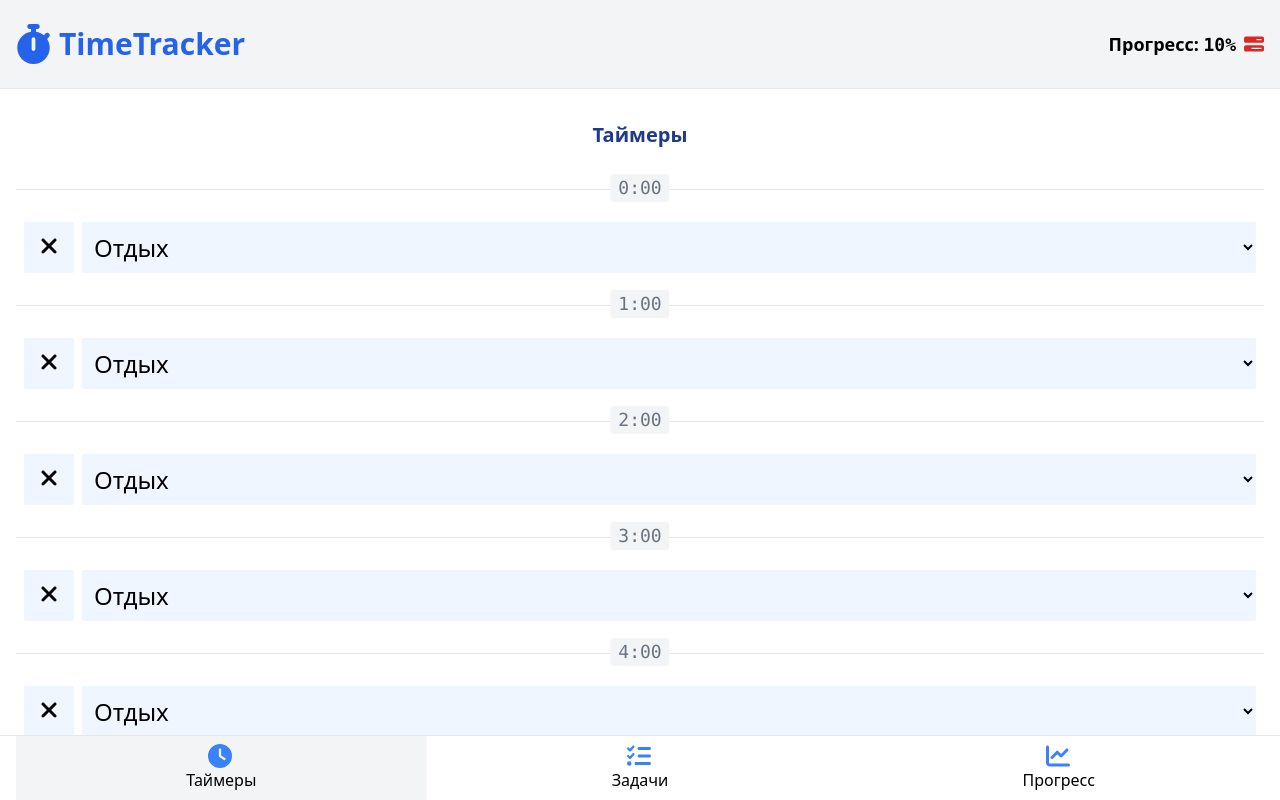
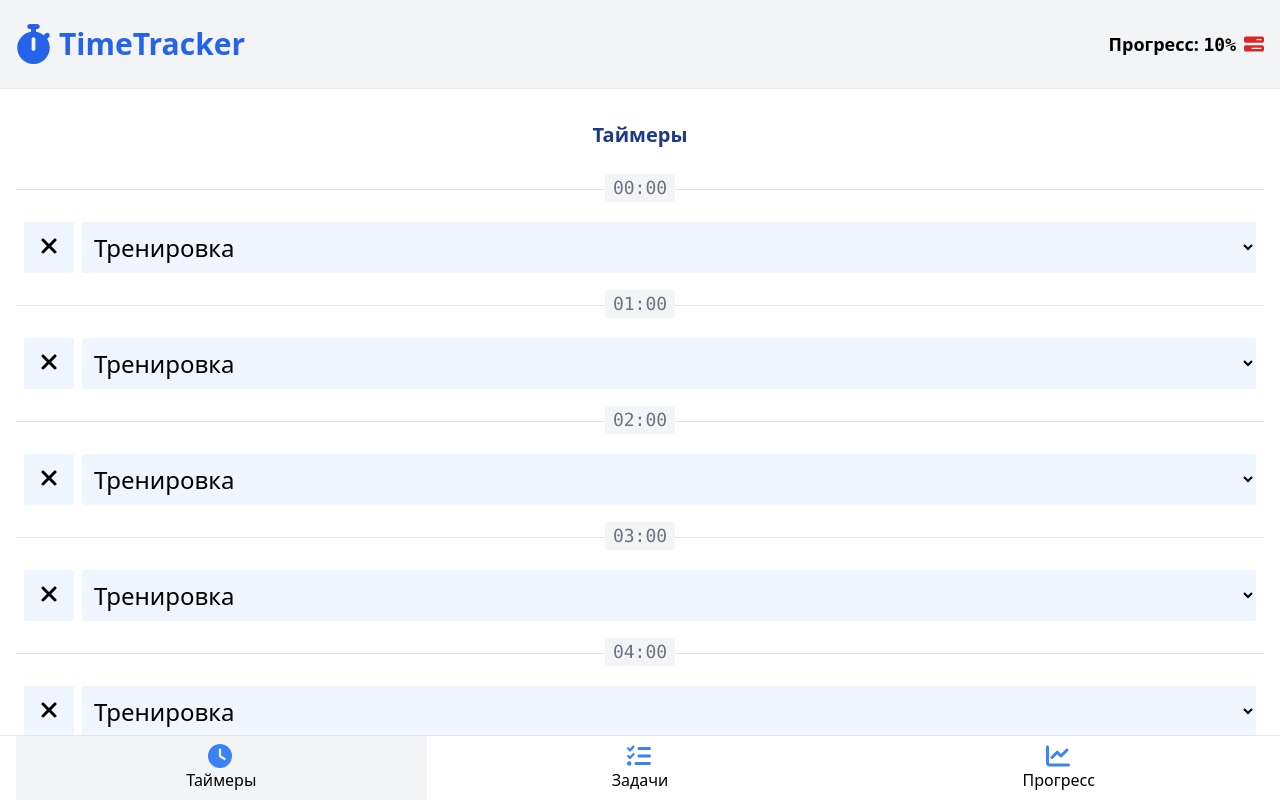
Before and after one commit to not-iron-yury/Vue_App_TimeTracker, a Vue app: page / in a window 1280 px wide. Shown: the top 800 px of the page. Built offline with nearby package versions, Linux system fonts and the light colour scheme.

Commit message:
Компонент TimeLineHour + мелкие правки и доработки (как же блть без них)
Changes to be committed:
	new file:   src/components/TimeLineHour.vue
	modified:   src/components/TimeLineItem.vue
	modified:   src/validators.js

```diff
--- /dev/null
+++ b/src/components/TimeLineHour.vue
@@ -0,0 +1,22 @@
+<script setup>
+import { isHourValid } from './../validators';
+
+const props = defineProps({
+  hour: {
+    type: Number,
+    required: true,
+    validator: isHourValid,
+  },
+});
+
+const classList = [
+  'absolute -top-4 left-1/2 -translate-x-2/4 px-2 text-lg font-mono rounded pointer-events-none',
+  props.hour === new Date().getHours() ? 'bg-blue-600 font-black text-white' : 'bg-gray-100 text-gray-500',
+];
+
+const formatedHour = `${props.hour.toString().padStart(2, '0')}:00`;
+</script>
+
+<template>
+  <a href="#" :class="classList"> {{ formatedHour }} </a>
+</template>
--- a/src/components/TimeLineItem.vue
+++ b/src/components/TimeLineItem.vue
@@ -2,6 +2,7 @@
 import { ref } from 'vue';
 import BaseSelect from './BaseSelect.vue';
 import { isTimeLineDataValid } from '../validators';
+import TimeLineHour from './TimeLineHour.vue';
 
 const props = defineProps({
   timeLineData: {
@@ -12,10 +13,6 @@ const props = defineProps({
 });
 
 const classListItem = 'relative flex flex-col gap-2 border-t border-gray-200 py-8 px-2';
-const classListLink = [
-  'absolute -top-4 left-1/2 -translate-x-2/4 px-2 text-lg font-mono rounded pointer-events-none',
-  props.timeLineData.hour === new Date().getHours() ? 'bg-blue-600 font-black text-white' : 'bg-gray-100 text-gray-500',
-];
 
 const options = [
   { label: 'Тренировка', value: 1 },
@@ -25,12 +22,12 @@ const options = [
   { label: 'Магазин', value: 5 },
 ];
 
-const selectedOptionId = ref(null);
+const selectedOptionId = ref(0);
 </script>
 
 <template>
   <li :class="classListItem">
-    <a href="#" :class="classListLink"> {{ timeLineData.hour }}:00 </a>
+    <TimeLineHour :hour="timeLineData.hour" />
     <base-select
       :options="options"
       :selectedOptionId="selectedOptionId"
--- a/src/validators.js
+++ b/src/validators.js
@@ -5,6 +5,10 @@ export function isPageValid(page) {
 }
 
 export function isTimeLineDataValid({ hour }) {
+  return isHourValid(hour);
+}
+
+export function isHourValid(hour) {
   return isNumber(hour) && hour < HOURS_IN_DAY && hour >= START_OF_THE_DAY;
 }
 
@@ -21,5 +25,5 @@ function isNumber(value) {
 }
 
 function isString(value) {
-  typeof value === 'string';
+  return typeof value === 'string';
 }
```
